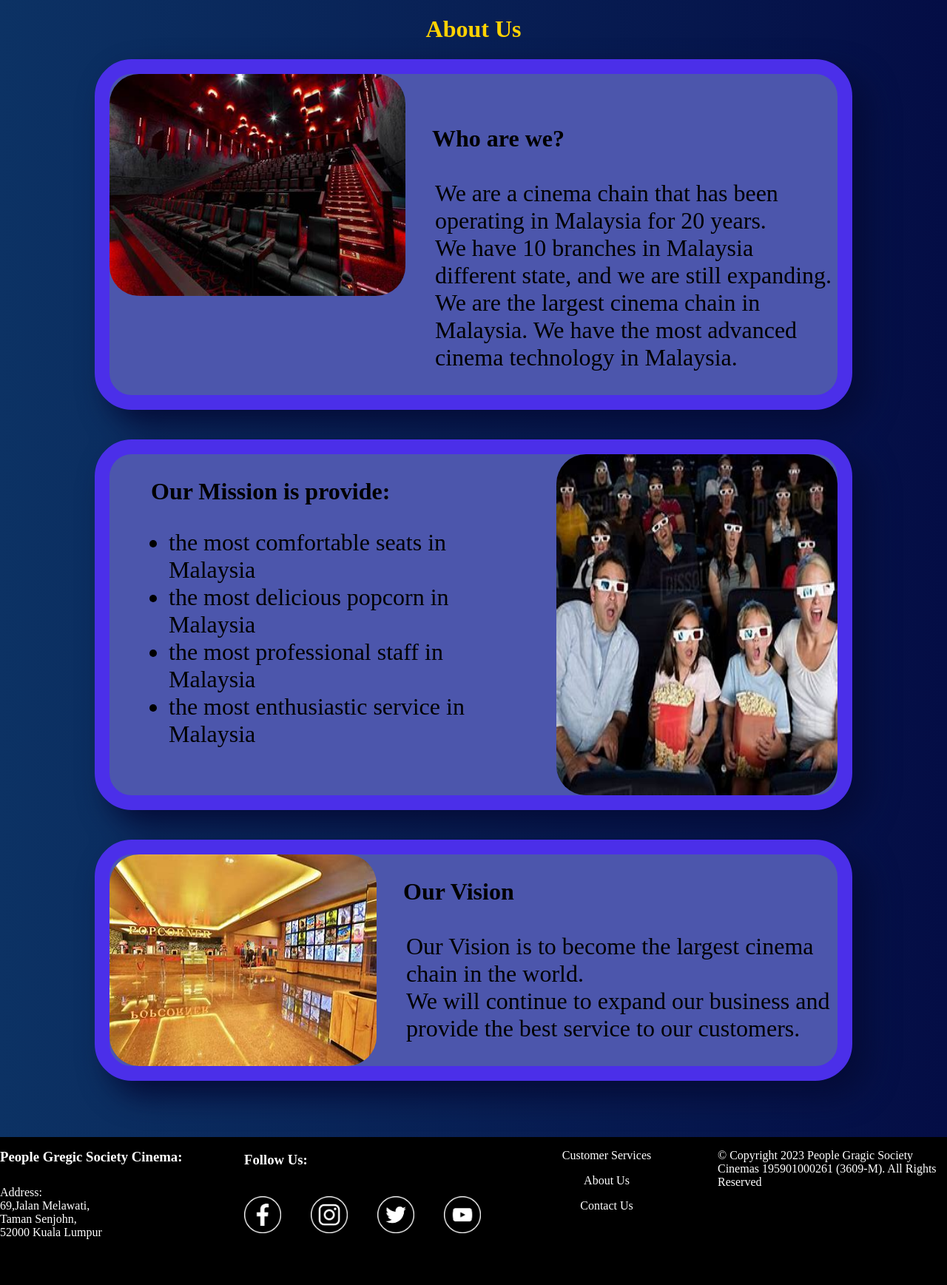
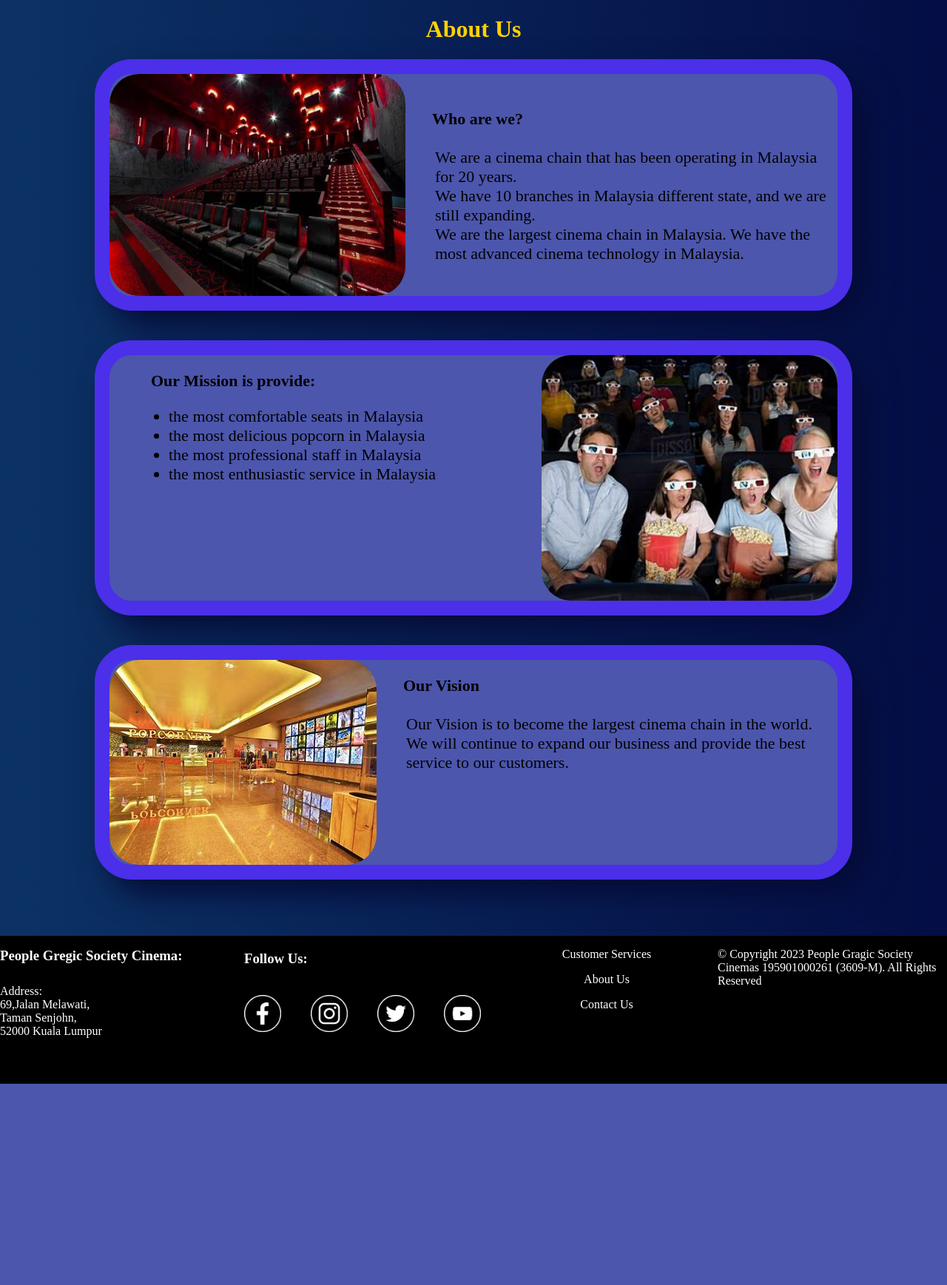
Before and after one commit to zxianyap142857/zxianyap142857.github.io, a PHP site: page /about-us.html in a window 1280 px wide. Shown: the part 60-1797 px from the top of the page at 74% size. After the commit the page ends 1525 px from the top, so only its background shows below. Run offline with PHP 8.4, Linux system fonts and the light colour scheme.

Commit message:
Update about-us.css

```diff
--- a/css/about-us.css
+++ b/css/about-us.css
@@ -6,8 +6,8 @@ body {
   margin: 0;
 }
 
-dl,dt,dd{
-  font-size:32px;
+dl,dt,li{
+  font-size:22px;
 }
 h1 {
   text-align: center;
```
